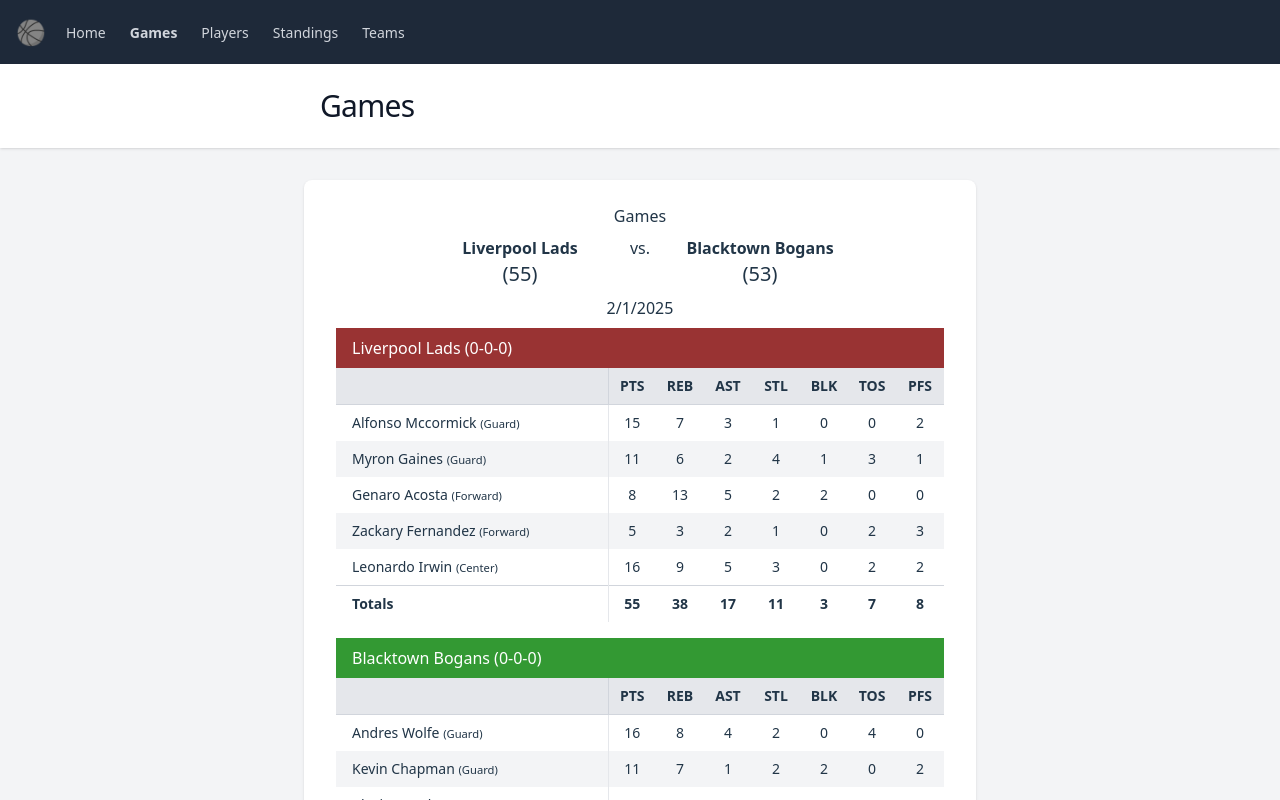
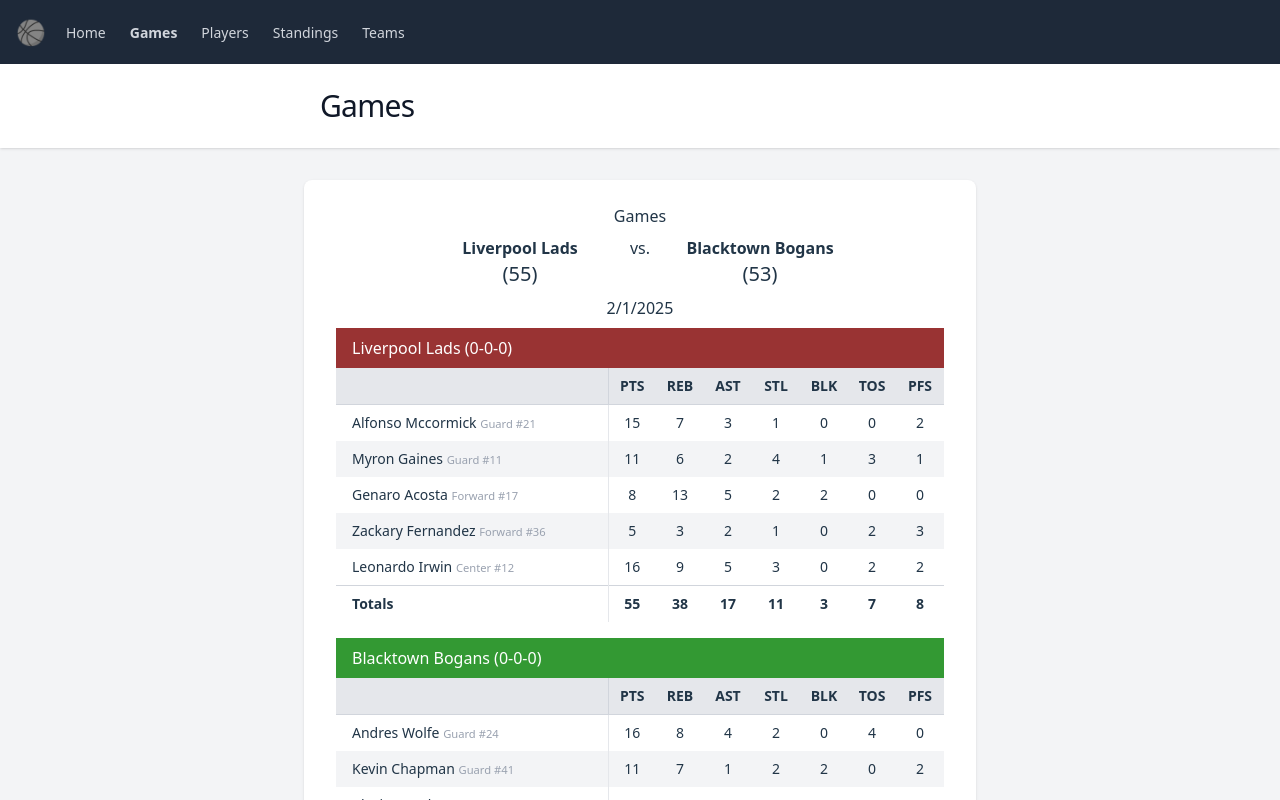
Before and after one commit to ober9k/bball-score-react, a React (Vite) app: page /games in a window 1280 px wide. Shown: the top 800 px of the page. Built offline with nearby package versions, Linux system fonts and the light colour scheme.

Commit message:
Added player position and number to boxscore

```diff
--- a/src/components/stats/BoxScore.tsx
+++ b/src/components/stats/BoxScore.tsx
@@ -32,8 +32,8 @@ export default function BoxScore({ teamLog }: BoxScoreProps) {
               <TotalsRow totals={playerLog}>
                 {/* `playerLog.player` will always be set */}
                 <PlayerLink player={playerLog.player!} />&nbsp;
-                <small>
-                  ({mapBasePosition(playerLog.player!.position)})
+                <small className="text-gray-400">
+                  {mapBasePosition(playerLog.player!.position)} #{playerLog.player!.number}
                 </small>
               </TotalsRow>
             </tr>
```
